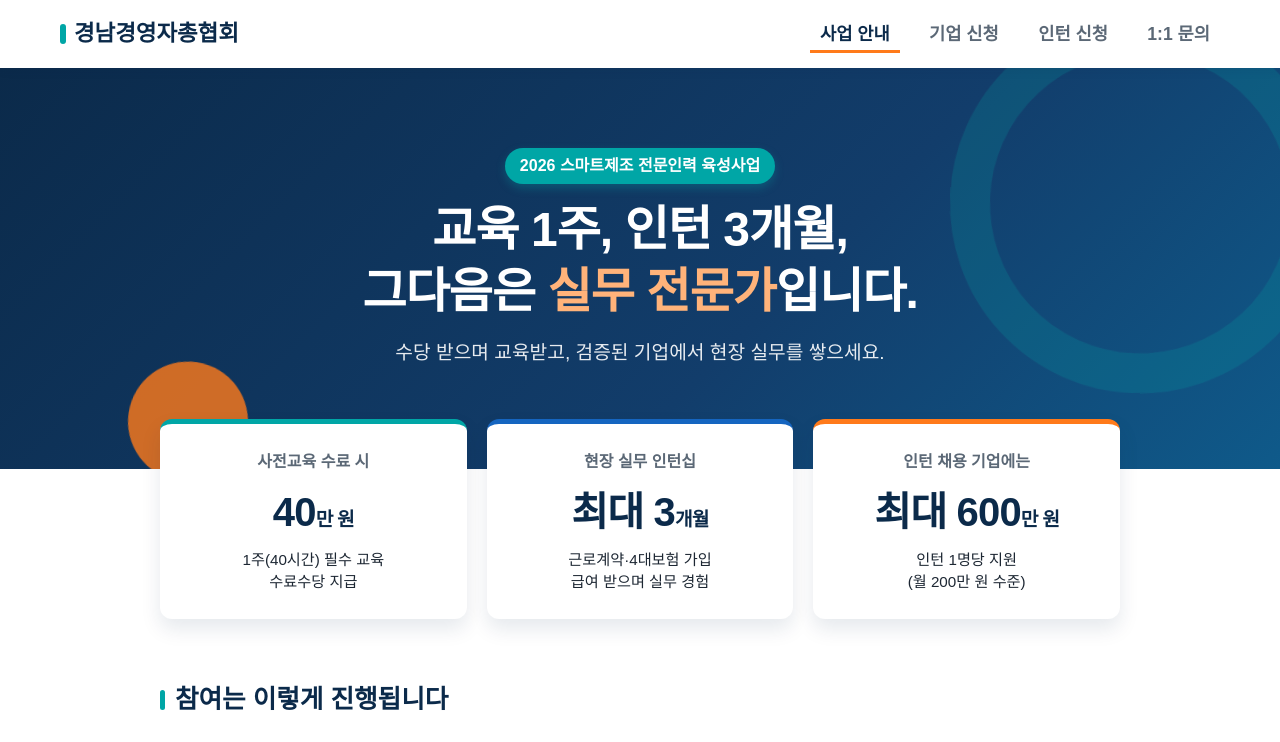
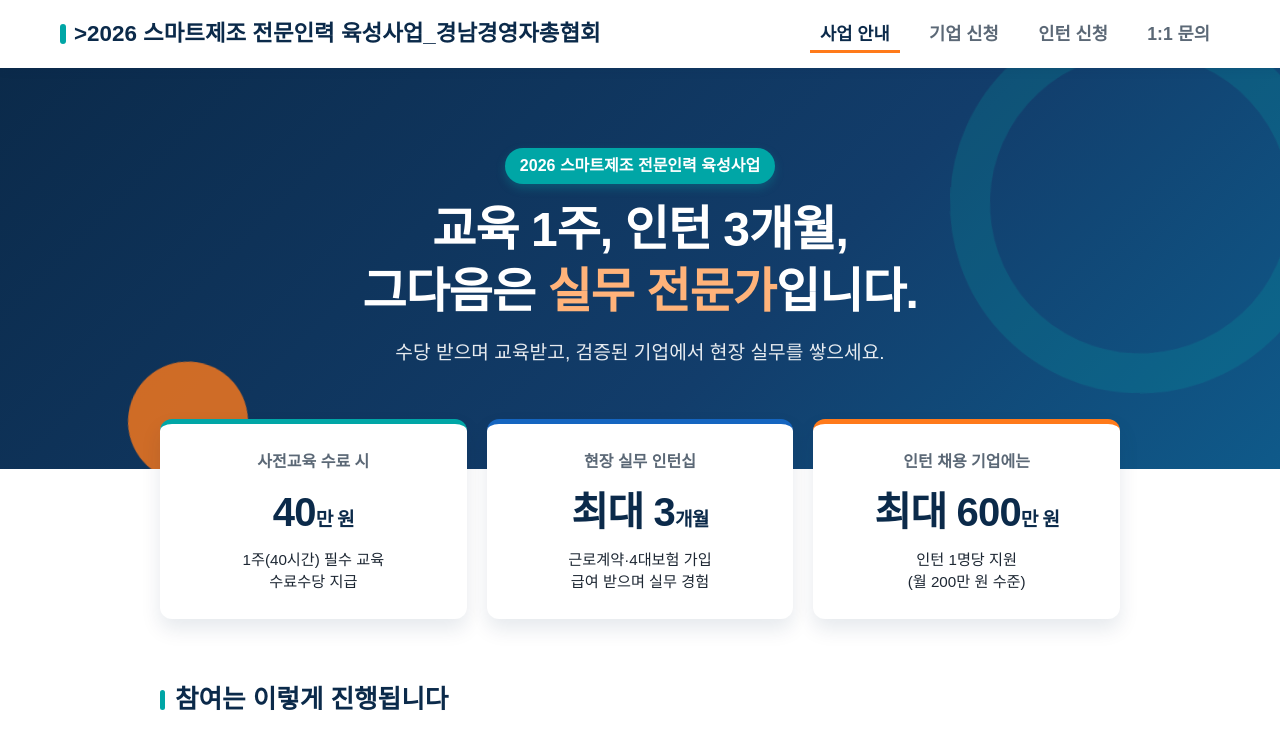
Before and after one commit to thgml88123-blip/smart-intern-GEF, a plain HTML site: page index.html in a window 1280 px wide. Shown: the top 742 px of the page. Drawn offline with Linux system fonts and the light colour scheme; a web font is replaced by a local one.

Commit message:
Update index.html

```diff
--- a/index.html
+++ b/index.html
@@ -135,7 +135,7 @@
 
   <header>
     <div class="nav-container">
-      <div class="logo" onclick="navigate('home')">경남경영자총협회</div>
+      <div class="logo" onclick="navigate('home')">>2026 스마트제조 전문인력 육성사업_경남경영자총협회</div>
       <div class="nav-links">
         <button onclick="navigate('home')" id="nav-home" class="active">사업 안내</button>
         <button onclick="navigate('company')" id="nav-company">기업 신청</button>
```
